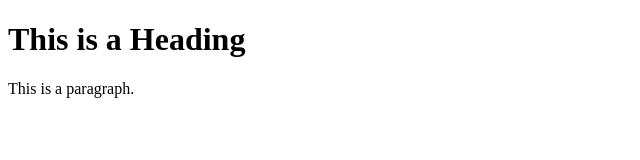
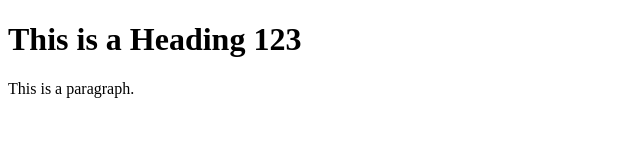
Before and after one commit to tobidani93/testdevportfolio, a plain HTML site: page index.html in a window 1280 px wide. Shown: the full height of the page, 0-640 px from the left. Drawn offline with Linux system fonts and the light colour scheme.

Commit message:
Update index.html

```diff
--- a/index.html
+++ b/index.html
@@ -5,7 +5,7 @@
 </head>
 <body>
 
-<h1>This is a Heading</h1>
+<h1>This is a Heading 123</h1>
 <p>This is a paragraph.</p>
 
 </body>
```
